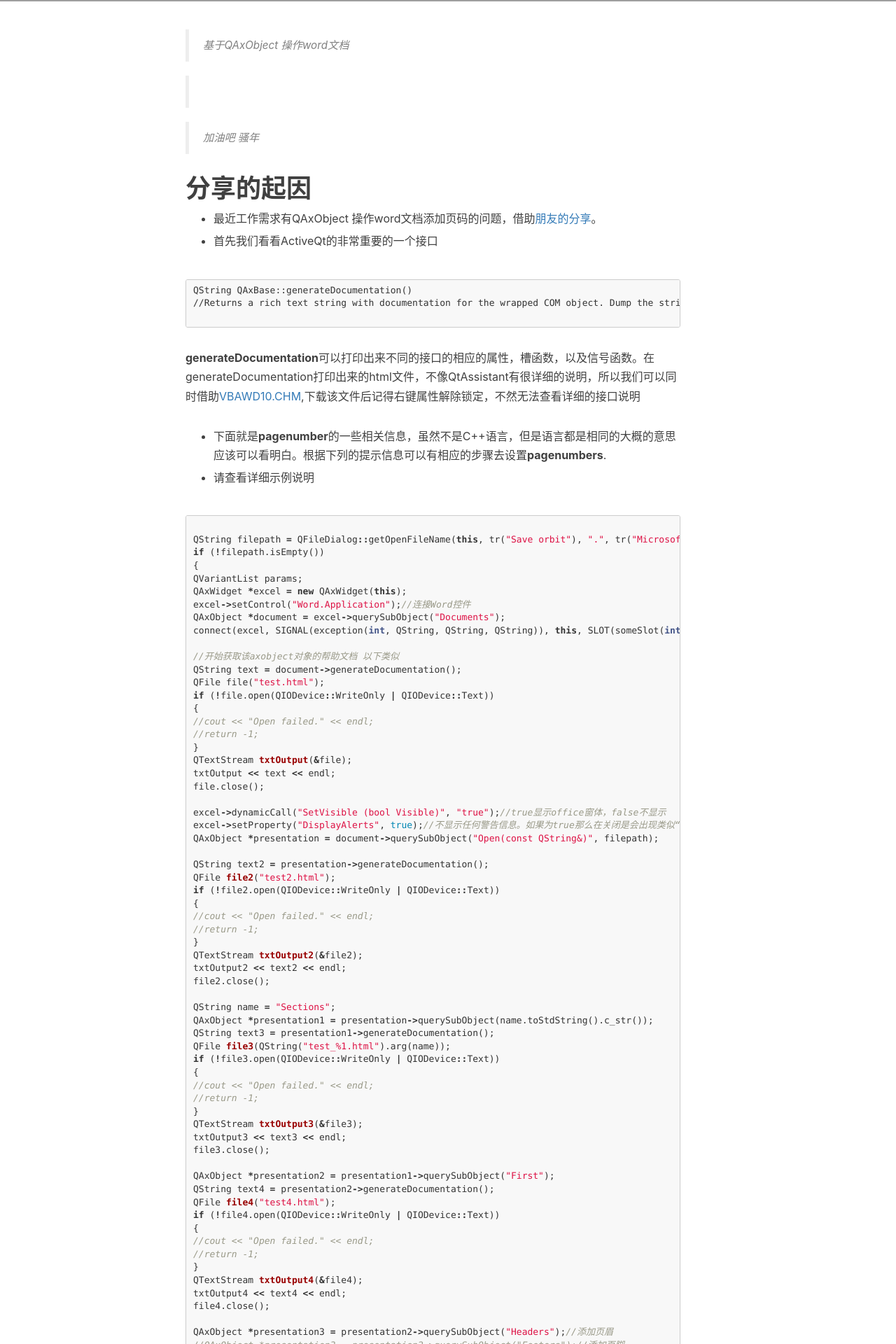
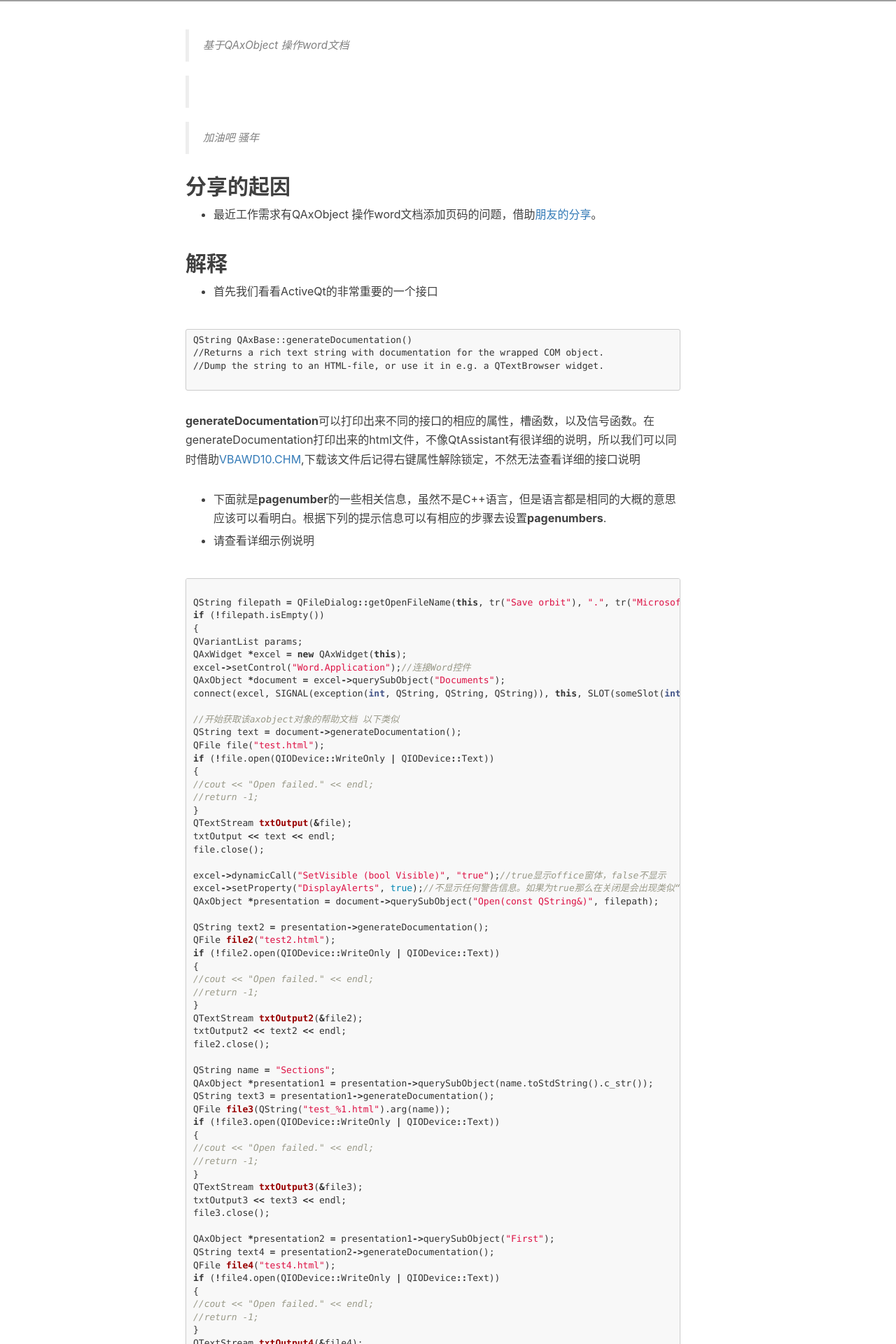
Before and after one commit to toby20130333/toby20130333.github.io, a Jekyll site: the page built from _posts/2017-07-03-Qt-Word-COM.markdown, in a window 1280 px wide. Shown: the part 581-2501 px from the top of the page at 70% size. Built offline with Jekyll 4.4.1, drawn with Linux system fonts in a browser that asks for light colours; nearby versions of some CDN libraries; comment, search, counter and statistics services are not loaded; grey boxes are pictures that could not be loaded.

Commit message:
add option about com

````diff
--- a/_posts/2017-07-03-Qt-Word-COM.markdown
+++ b/_posts/2017-07-03-Qt-Word-COM.markdown
@@ -4,7 +4,7 @@ title:      "QAxObject word文档添加页码(页眉和页脚)"
 subtitle:   " \"Base QAxObject for Doc Files\""
 date:       2017-07-06
 author:     "Tobyyi"
-header-img: "https://yunba.io/static/img/home.png"
+header-img: "http://qtddui.b0.upaiyun.com/gitdir/wordto.jpg"
 catalog:    true
 tags:
     - QtQuick
@@ -18,15 +18,18 @@ tags:
 
 >  加油吧 骚年
 
-# 分享的起因
+## 分享的起因
 
 * 最近工作需求有QAxObject 操作word文档添加页码的问题，借助[朋友的分享](http://blog.csdn.net/u013704776/article/details/74451462)。
+
+## 解释
 
 * 首先我们看看ActiveQt的非常重要的一个接口
 
 ```
 QString QAxBase::generateDocumentation()
-//Returns a rich text string with documentation for the wrapped COM object. Dump the string to an HTML-file, or use it in e.g. a QTextBrowser widget.
+//Returns a rich text string with documentation for the wrapped COM object.
+//Dump the string to an HTML-file, or use it in e.g. a QTextBrowser widget.
 
 ```
   **generateDocumentation**可以打印出来不同的接口的相应的属性，槽函数，以及信号函数。在generateDocumentation打印出来的html文件，不像QtAssistant有很详细的说明，所以我们可以同时借助[VBAWD10.CHM](http://download.csdn.net/detail/luming_1979/4078943),下载该文件后记得右键属性解除锁定，不然无法查看详细的接口说明
````
